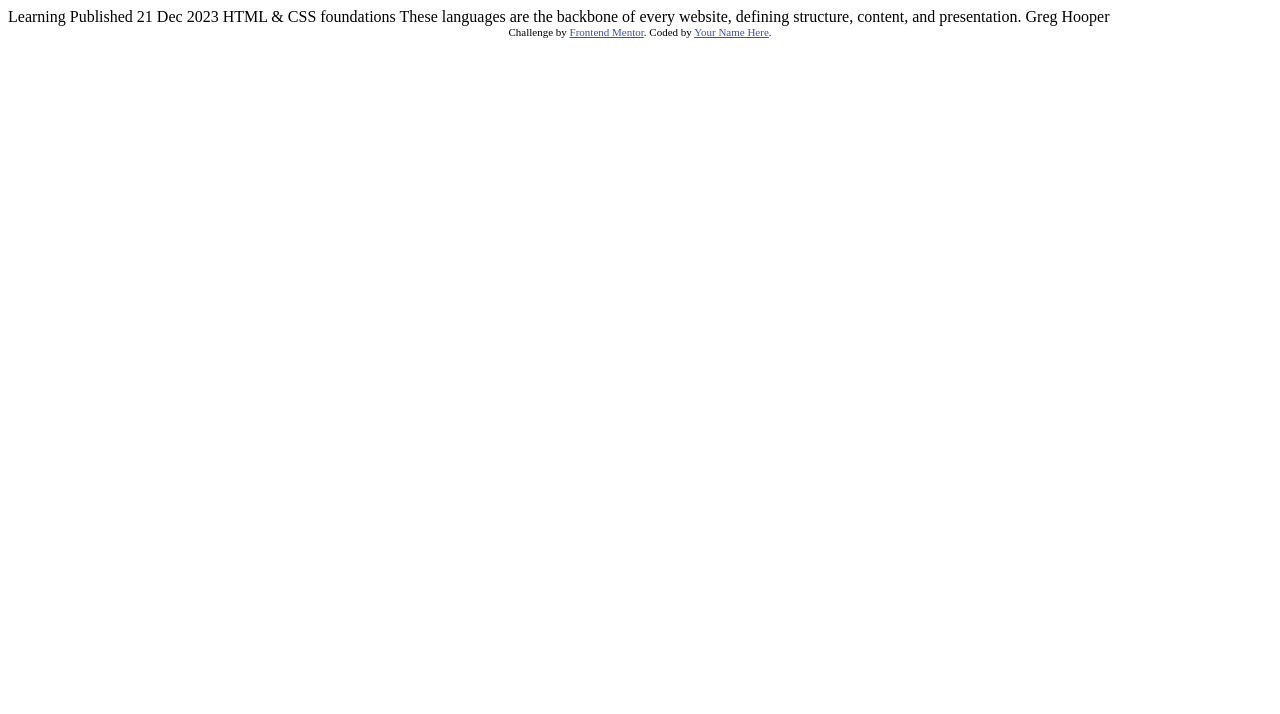
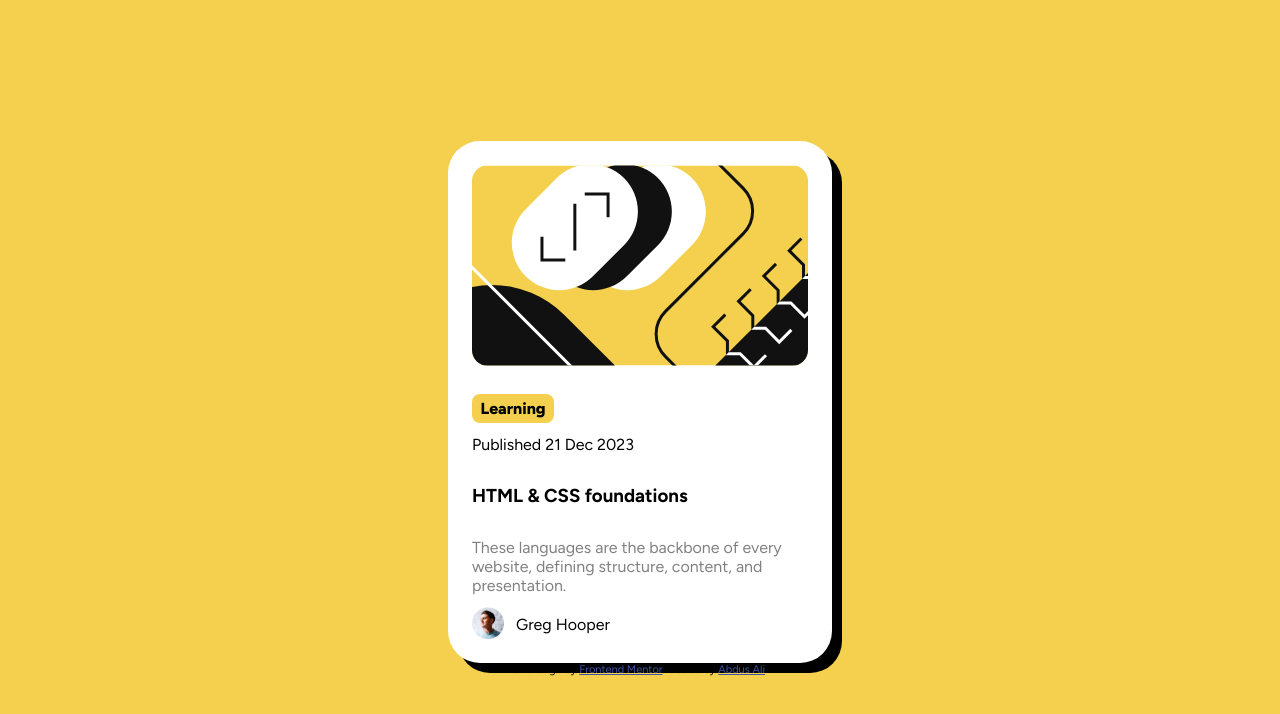
Before and after one commit to abdusali1234/FEM-blog-preview, a plain HTML site: page index.html in a window 1280 px wide. Drawn offline with Linux system fonts and the light colour scheme.

Commit message:
Created styling for desktop

```diff
--- /dev/null
+++ b/css/default.css
@@ -0,0 +1,82 @@
+:root {
+    --yellow: hsl(47, 88%, 63%);
+    --white: hsl(0, 0%, 100%);
+    --grey: hsl(0, 0%, 50%);
+    --black: hsl(0, 0%, 7%);
+}
+
+body {
+    font-family: 'Figtree';
+    display: flex;
+    flex-direction: column;
+    min-height: 100vh;
+    background-color: var(--yellow);
+    justify-content: center;
+    align-items: center;
+}
+
+.card {
+    display: flex;
+    flex-direction: column;
+    align-items: center;
+    background-color: var(--white);
+    border-radius: 2em;
+    width: 384px;
+    height: 522px;
+    box-shadow: 10px 10px;
+}
+
+.post-image {
+
+    padding: 24px;
+}
+
+#illustration {
+    border-radius: 1em;
+}
+
+.post {
+    display: inline-flex;
+    flex-direction: column;
+    flex: 0 1 auto;
+    margin-left: 24px;
+    row-gap: 12px;
+}
+
+.post-category {
+    display: inline-flex;
+    width: 82px;
+    height: 29px;
+    border-radius: 0.5em;;
+    background-color: var(--yellow);
+    justify-content: center;
+    align-items: center;
+    font-weight: 800;
+}
+
+.post-preview {
+    color: var(--grey);
+}
+
+.author-section {
+    display: flex;
+    align-items: center;
+    column-gap: 12px;
+}
+
+#avatar {
+    width: 32px;
+    height: 32px;
+}
+p {
+    font-size: 16px;
+}
+
+footer {
+    position: fixed;
+    bottom: 0;
+}
+
+
+.attribution { font-size: 11px; text-align: center; }
+.attribution a { color: hsl(228, 45%, 44%); }
--- /dev/null
+++ b/css/mobile.css
@@ -0,0 +1,82 @@
+:root {
+    --yellow: hsl(47, 88%, 63%);
+    --white: hsl(0, 0%, 100%);
+    --grey: hsl(0, 0%, 50%);
+    --black: hsl(0, 0%, 7%);
+}
+
+body {
+    font-family: 'Figtree';
+    display: flex;
+    flex-direction: column;
+    min-height: 100vh;
+    background-color: var(--yellow);
+    justify-content: center;
+    align-items: center;
+}
+
+.card {
+    display: flex;
+    flex-direction: column;
+    align-items: center;
+    background-color: var(--white);
+    border-radius: 2em;
+    width: 384px;
+    height: 522px;
+    box-shadow: 10px 10px;
+}
+
+.post-image {
+
+    padding: 24px;
+}
+
+#illustration {
+    border-radius: 1em;
+}
+
+.post {
+    display: inline-flex;
+    flex-direction: column;
+    flex: 0 1 auto;
+    margin-left: 24px;
+    row-gap: 12px;
+}
+
+.post-category {
+    display: inline-flex;
+    width: 82px;
+    height: 29px;
+    border-radius: 0.5em;;
+    background-color: var(--yellow);
+    justify-content: center;
+    align-items: center;
+    font-weight: 800;
+}
+
+.post-preview {
+    color: var(--grey);
+}
+
+.author-section {
+    display: flex;
+    align-items: center;
+    column-gap: 12px;
+}
+
+#avatar {
+    width: 32px;
+    height: 32px;
+}
+p {
+    font-size: 16px;
+}
+
+footer {
+    position: fixed;
+    bottom: 0;
+}
+
+
+.attribution { font-size: 11px; text-align: center; }
+.attribution a { color: hsl(228, 45%, 44%); }
--- a/index.html
+++ b/index.html
@@ -5,30 +5,53 @@
   <meta name="viewport" content="width=device-width, initial-scale=1.0"> <!-- displays site properly based on user's device -->
 
   <link rel="icon" type="image/png" sizes="32x32" href="./assets/images/favicon-32x32.png">
+  <link rel="stylesheet" href="css/default.css">
+  <link rel="preconnect" href="https://fonts.googleapis.com">
+  <link rel="preconnect" href="https://fonts.gstatic.com" crossorigin>
+  <link href="https://fonts.googleapis.com/css2?family=Figtree:ital,wght@0,300..900;1,300..900&display=swap" rel="stylesheet">
 
   <title>Frontend Mentor | Blog preview card</title>
 
-  <!-- Feel free to remove these styles or customise in your own stylesheet 👍 -->
-  <style>
-    .attribution { font-size: 11px; text-align: center; }
-    .attribution a { color: hsl(228, 45%, 44%); }
-  </style>
+
 </head>
 <body>
 
-  Learning
 
-  Published 21 Dec 2023
+  <div class="card">
 
-  HTML & CSS foundations
+    <div class="post-image">
+      <img id="illustration" src="assets/images/illustration-article.svg" alt="illustration art">
+    </div>
 
-  These languages are the backbone of every website, defining structure, content, and presentation.
+    <div class="post">
+      <div class="post-category">
+        <p>Learning</p>
+      </div>
 
-  Greg Hooper
+      <div class="publish-date">Published 21 Dec 2023</div>
 
-  <div class="attribution">
-    Challenge by <a href="https://www.frontendmentor.io?ref=challenge" target="_blank">Frontend Mentor</a>.
-    Coded by <a href="#">Your Name Here</a>.
+      <div class="post-title">
+        <h3>HTML & CSS foundations</h2>
+      </div>
+
+      <div class="post-preview">
+        These languages are the backbone of every website, defining structure, content, and presentation.
+      </div>
+
+      <div class="author-section">
+        <div class="author-avatar">
+          <img id="avatar" src="assets/images/image-avatar.webp" alt="">
+        </div>
+        <div class="author-name">Greg Hooper</div>
+      </div>
+    </div>
   </div>
+
+
 </body>
+
+<div class="attribution">
+  Challenge by <a href="https://www.frontendmentor.io?ref=challenge" target="_blank">Frontend Mentor</a>.
+  Coded by <a href="https://abdusali.xyz/">Abdus Ali</a>.
+</div>
 </html>
```
